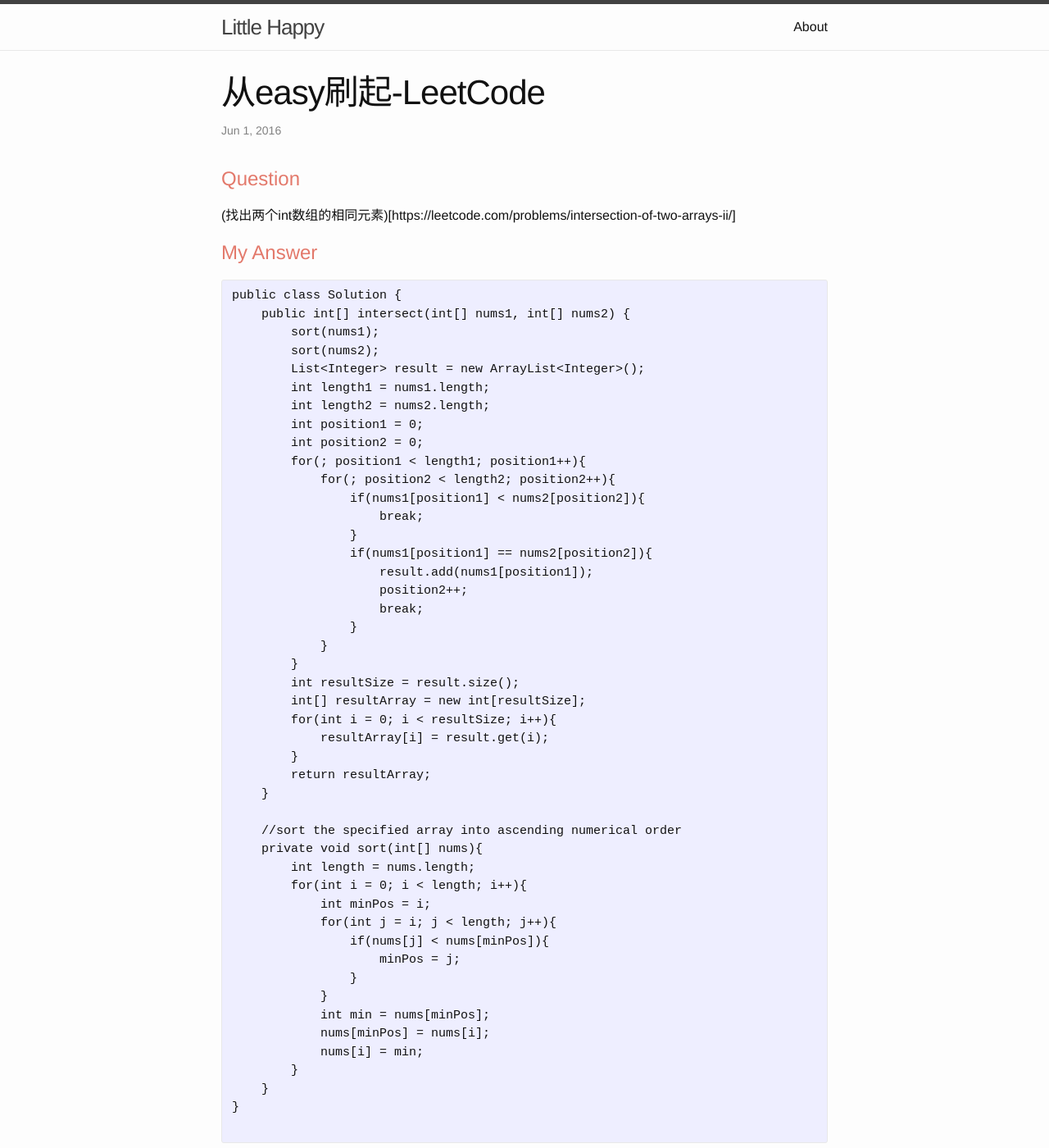
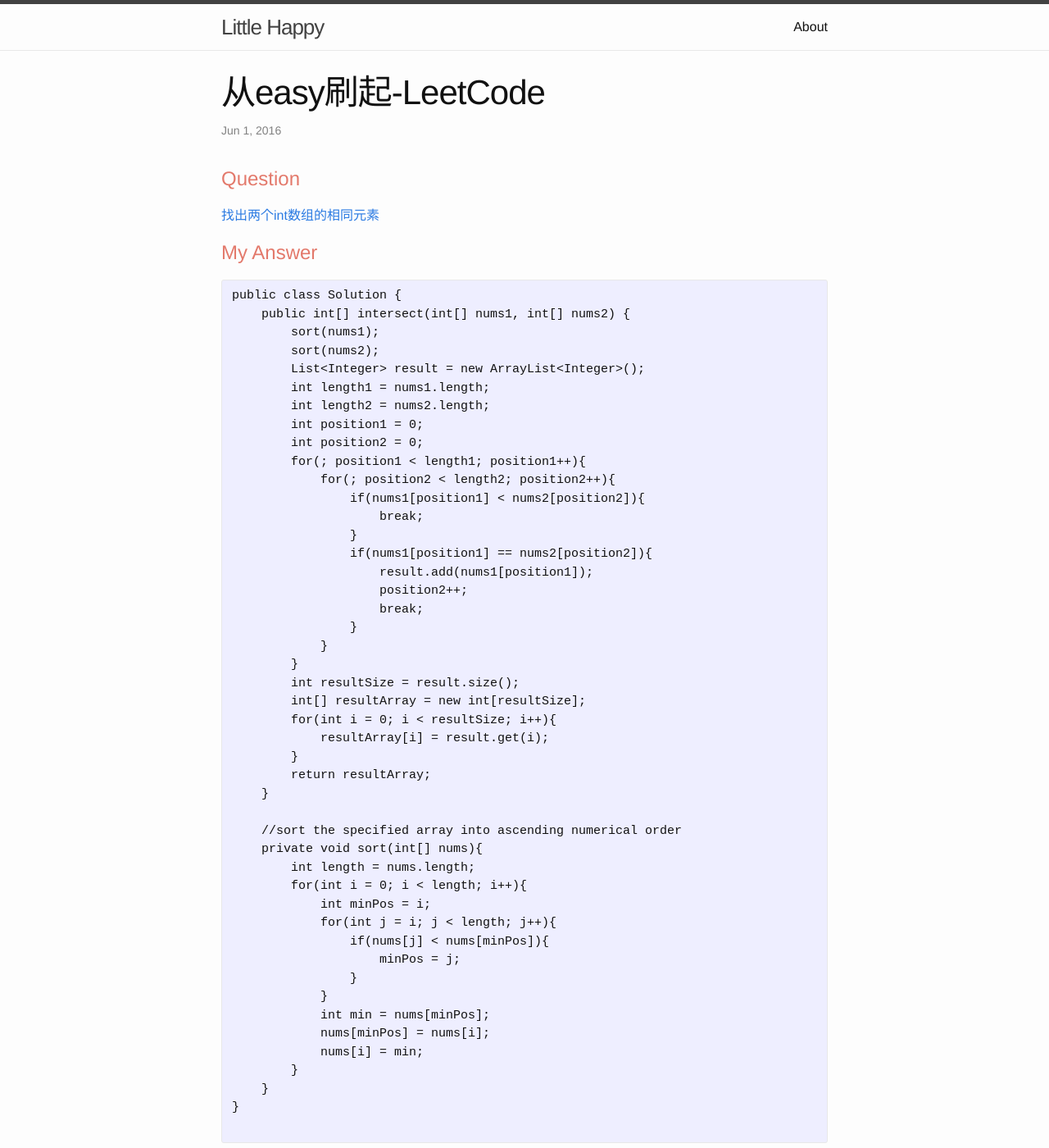
Before and after one commit to Jennifer331/Jennifer331.github.io, a Jekyll site: the page built from _posts/2016-06-01-intersection-of-two-arrays.markdown, in a window 1280 px wide and 1400 px high. Shown: the whole window at 82% size. Built offline with Jekyll 4.4.1, drawn with Linux system fonts in a browser that asks for light colours; some of the changed text lies outside the part shown.

````diff
--- a/_posts/2016-06-01-intersection-of-two-arrays.markdown
+++ b/_posts/2016-06-01-intersection-of-two-arrays.markdown
@@ -3,7 +3,7 @@ layout: "post"
 title: "从easy刷起-LeetCode"
 ---
 # <font color="#e3796b">Question</font>
-(找出两个int数组的相同元素)[https://leetcode.com/problems/intersection-of-two-arrays-ii/]
+[找出两个int数组的相同元素](https://leetcode.com/problems/intersection-of-two-arrays-ii/)
 
 # <font color="#e3796b">My Answer</font>
 ```JAVA
@@ -55,7 +55,7 @@ public class Solution {
 
 ```
 
-# <font color="#e3796b">More<?font>
+# <font color="#e3796b">More</font>
 网站的60个测试用例跑完需要12ms，感觉没有几个人写的算法可以比我的再慢一点。。。
 
 用Arrays.sort(int[] a);函数代替我自己的这个sort函数，用例跑完竟然只需要6ms。。。
@@ -94,3 +94,7 @@ public class Solution {
 }
 
 ```
+
+# <font color="#e3796b">Resource: Solution For LeetCode</font>
+[Leetcode question&solutions in Java](http://codeluli.blogspot.com/)
+[Github-hoael-leetcode](https://github.com/haoel/leetcode)
````
